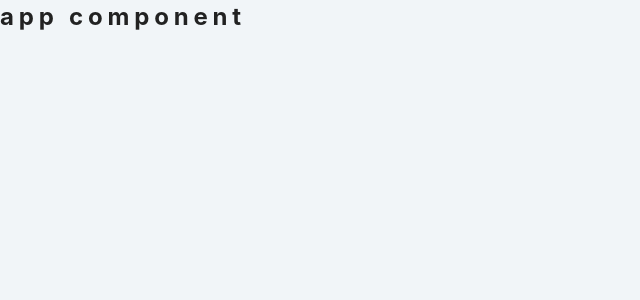
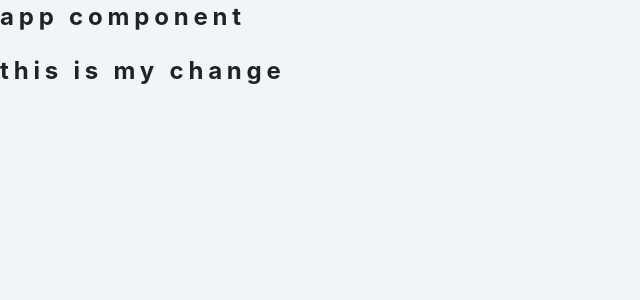
Before and after one commit to nciampelletti/react-coctails-app, a React (Create React App) app: page / in a window 1280 px wide. Shown: the top 300 px of the page, without its empty margins (0-640 px from the left). Built offline with nearby package versions, Linux system fonts and the light colour scheme.

Commit message:
test it is working

```diff
--- a/src/App.js
+++ b/src/App.js
@@ -1,18 +1,19 @@
-import React from 'react'
-import { BrowserRouter as Router, Route, Switch } from 'react-router-dom'
+import React from "react";
+import { BrowserRouter as Router, Route, Switch } from "react-router-dom";
 // import pages
-import Home from './pages/Home'
-import About from './pages/About'
-import SingleCocktail from './pages/SingleCocktail'
-import Error from './pages/Error'
+import Home from "./pages/Home";
+import About from "./pages/About";
+import SingleCocktail from "./pages/SingleCocktail";
+import Error from "./pages/Error";
 // import components
-import Navbar from './components/Navbar'
+import Navbar from "./components/Navbar";
 function App() {
   return (
     <div>
       <h2>app component</h2>
+      <h2>this is my change</h2>
     </div>
-  )
+  );
 }
 
-export default App
+export default App;
```
